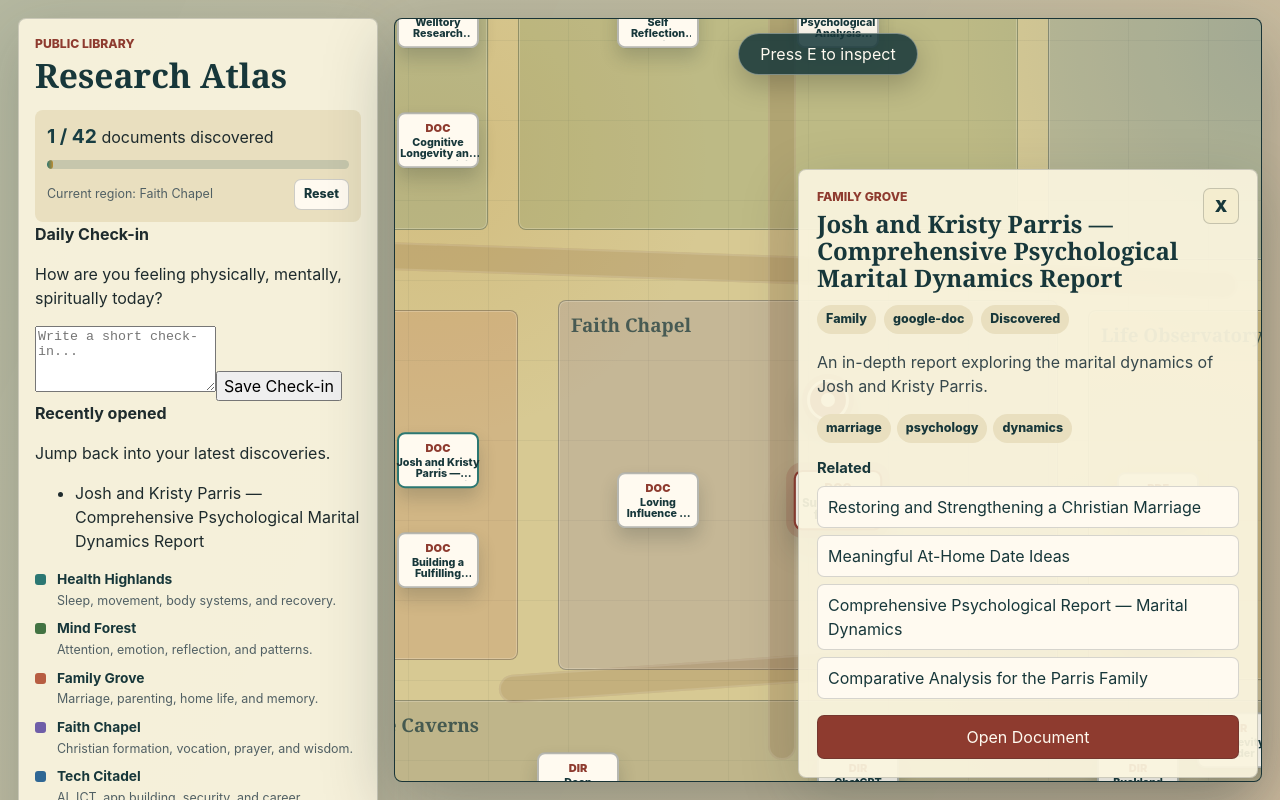
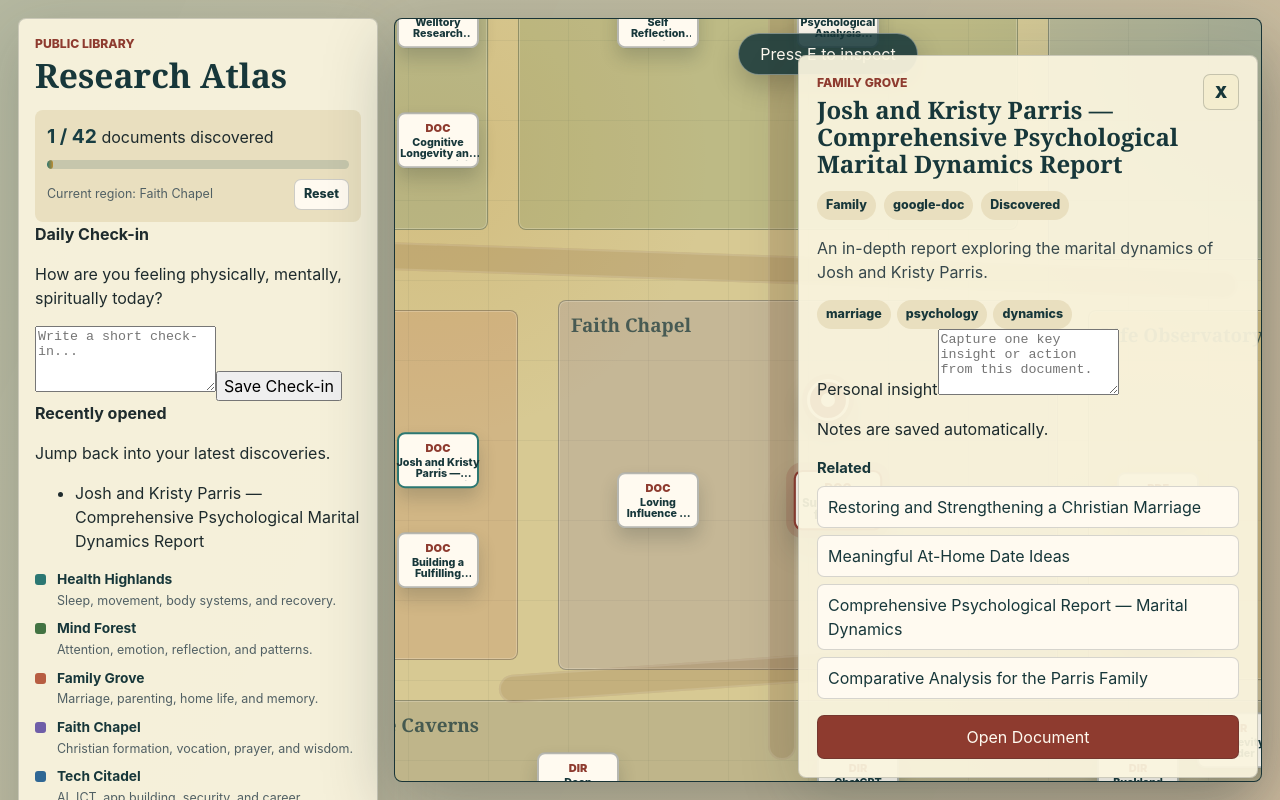
Before and after one commit to joshualparris/ResearchAtlas, a React (Vite) app: page / in a window 1280 px wide. Both pictures are taken after a click on the button 438 px from the left and 460 px from the top of the page. Shown: the top 800 px of the page. Built offline with nearby package versions, Linux system fonts and the light colour scheme.

Commit message:
Add per-document notes with automatic localStorage persistence

```diff
--- a/src/components/DocumentPanel.tsx
+++ b/src/components/DocumentPanel.tsx
@@ -1,3 +1,4 @@
+import { useEffect, useState } from "react";
 import type { ResearchDocument } from "../types";
 
 type DocumentPanelProps = {
@@ -7,6 +8,8 @@ type DocumentPanelProps = {
   relatedDocuments?: ResearchDocument[];
   onInspectRelated?: (document: ResearchDocument) => void;
 };
+
+const NOTE_STORAGE_PREFIX = "research-atlas.document-note.v1:";
 
 function isValidUrl(url: string) {
   try {
@@ -24,7 +27,25 @@ export function DocumentPanel({
   relatedDocuments = [],
   onInspectRelated
 }: DocumentPanelProps) {
+  const [note, setNote] = useState("");
   const hasValidUrl = isValidUrl(document.url);
+
+  useEffect(() => {
+    try {
+      const saved = window.localStorage.getItem(`${NOTE_STORAGE_PREFIX}${document.id}`);
+      setNote(saved ?? "");
+    } catch {
+      setNote("");
+    }
+  }, [document.id]);
+
+  useEffect(() => {
+    try {
+      window.localStorage.setItem(`${NOTE_STORAGE_PREFIX}${document.id}`, note);
+    } catch {
+      // ignore localStorage errors
+    }
+  }, [document.id, note]);
 
   return (
     <section className="document-panel" aria-label="Research document details">
@@ -50,6 +71,18 @@ export function DocumentPanel({
         {document.tags.map((tag) => (
           <span key={tag}>{tag}</span>
         ))}
+      </div>
+
+      <div className="document-panel__note" aria-label="Document note">
+        <label htmlFor="document-note">Personal insight</label>
+        <textarea
+          id="document-note"
+          value={note}
+          onChange={(event) => setNote(event.target.value)}
+          placeholder="Capture one key insight or action from this document."
+          rows={4}
+        />
+        <p className="hint">Notes are saved automatically.</p>
       </div>
 
       {relatedDocuments.length > 0 && onInspectRelated ? (
```
